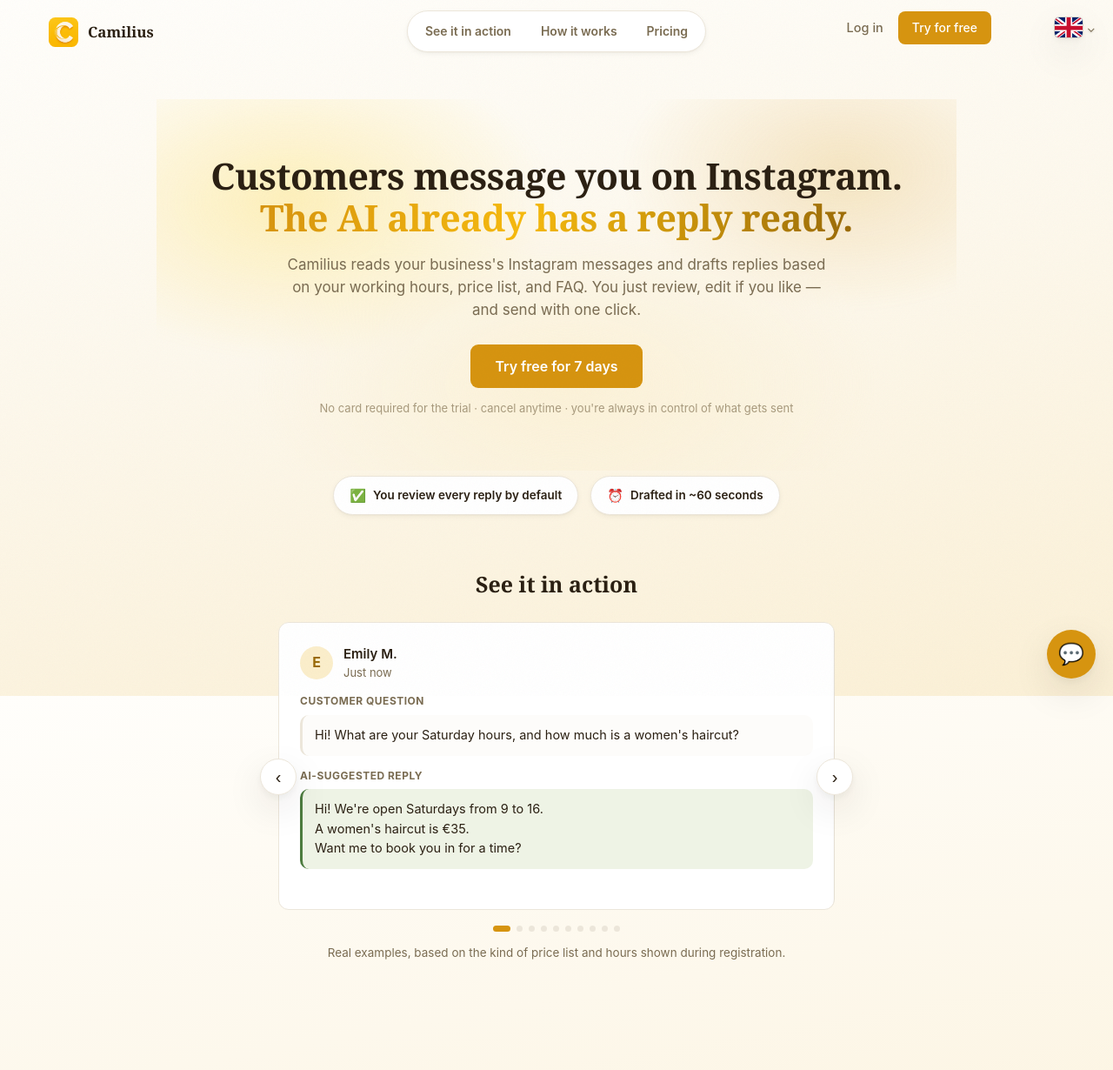
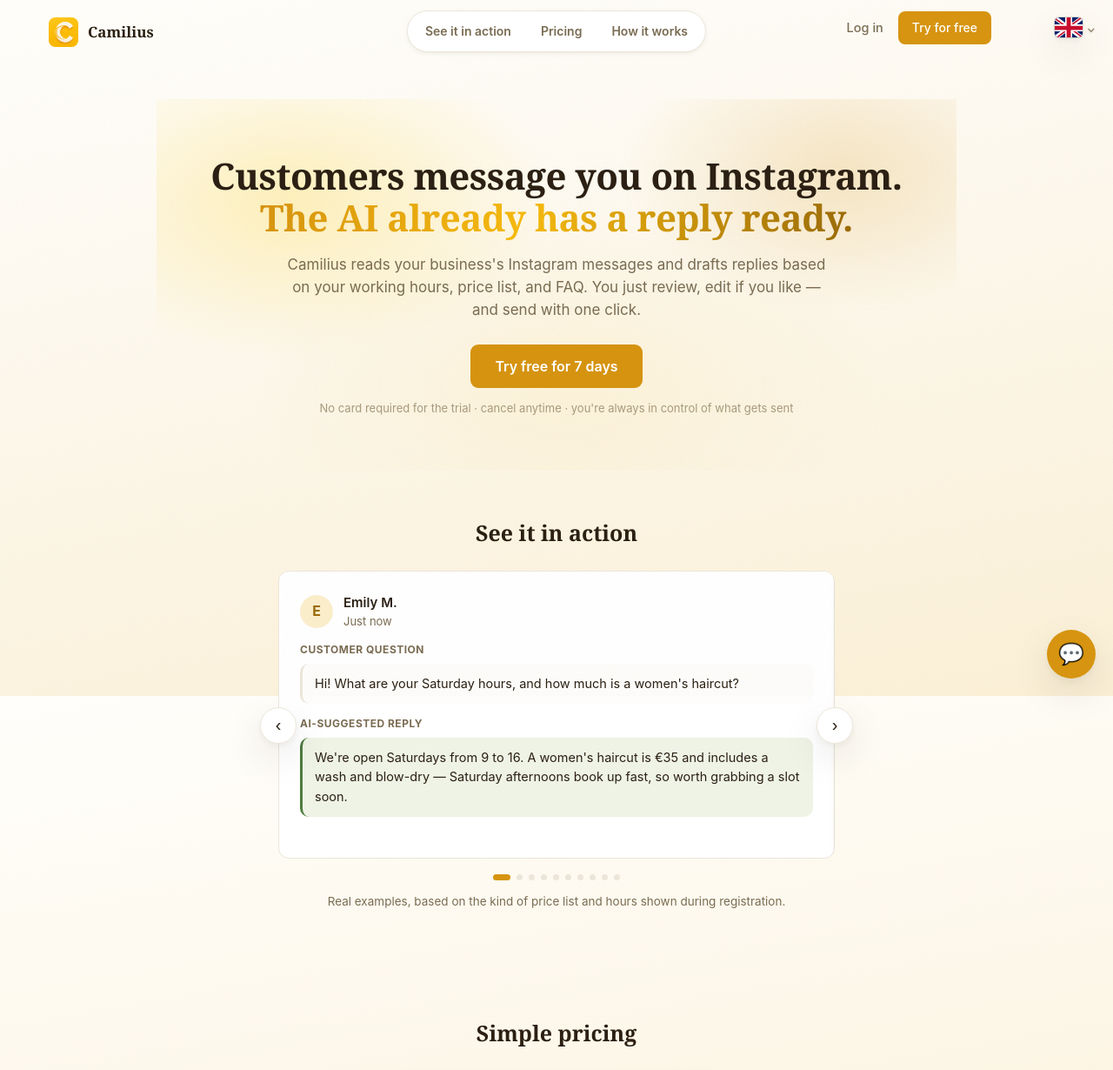
Before and after one commit to mihajlosavovic5-lab/camilius, a Flask app: page / in a window 1280 px wide. Shown: the top 1230 px of the page at 87% size. Run offline with Flask 3, Linux system fonts and the light colour scheme; data that the repository does not hold is empty; parts of the project's set-up code (start-up, migrations or seed data) failed here and were passed over; some libraries are stand-ins or nearby versions.

Commit message:
Remove trust-strip banner, reorder Pricing before How it works, rewrite example replies
- Removed the "You review every reply by default / Drafted in ~60 seconds"
  banner between the hero and the demo slider (and its now-unused CSS).
- Swapped the order of the Pricing and How it works sections (and their
  matching center-nav links) so Pricing follows the demo slider directly.
- Rewrote all 10 AI-suggested reply examples in the "See it in action"
  slider: they all leaned on the same "price + Want me to X?" template,
  which read as shallow/repetitive across the carousel. Each reply now adds
  a specific, business-relevant detail (a warranty, a policy, a caveat) and
  varies its closing instead of repeating the same CTA question, translated
  consistently across all 10 languages.

Co-Authored-By: Claude Sonnet 5 <noreply@anthropic.com>
Claude-Session: https://claude.ai/code/session_01Y6dg5QR7Xwm5WPdyzWHr1N

```diff
--- a/static/style.css
+++ b/static/style.css
@@ -1002,20 +1002,6 @@ html { scroll-behavior: smooth; }
 }
 @keyframes lp-caret-blink { 50% { opacity: 0; } }
 
-/* --- Trust strip --- */
-.lp-trust-strip {
-    display: flex; flex-wrap: wrap; justify-content: center; gap: 14px;
-    padding: 6px 0 8px;
-}
-.lp-trust-item {
-    display: flex; align-items: center; gap: 8px;
-    padding: 10px 18px; border-radius: 99px;
-    background: var(--surface); border: 1px solid var(--border);
-    font-size: 13.5px; font-weight: 600; color: var(--text);
-    box-shadow: var(--shadow);
-}
-.lp-trust-item .lp-trust-icon { color: var(--primary); font-size: 15px; }
-
 /* --- "See it in action" slider (Faza 6) - a single-active-card carousel of
    realistic example conversations, replacing the old one-example static card.
    Reuses .card/.conversation/.question/.reply as-is per slide; everything
--- a/templates/landing.html
+++ b/templates/landing.html
@@ -18,8 +18,8 @@
              section-title i18n keys instead of adding new translation entries. -->
         <nav class="lp-center-nav">
             <a href="#lp-examples" data-i18n="landing.slider.sectionTitle">See it in action</a>
+            {% if not beta_free_mode %}<a href="#lp-pricing" data-i18n="terms.pricing.heading">Pricing</a>{% endif %}
             <a href="#lp-how-it-works" data-i18n="landing.howItWorks.title">How it works</a>
-            {% if not beta_free_mode %}<a href="#lp-pricing" data-i18n="terms.pricing.heading">Pricing</a>{% endif %}
         </nav>
         <div class="nav-links">
             <a href="{{ url_for('login') }}" data-i18n="landing.nav.login">Log in</a>
@@ -49,14 +49,6 @@
         {% endif %}
     </section>
 
-    <!-- Trust strip -->
-    <section class="lp-reveal">
-        <div class="lp-trust-strip">
-            <span class="lp-trust-item"><span class="lp-trust-icon">&#9989;</span><span data-i18n="landing.trust.reviewed">You review every reply by default</span></span>
-            <span class="lp-trust-item"><span class="lp-trust-icon">&#9200;</span><span data-i18n="landing.trust.drafted">Drafted in ~60 seconds</span></span>
-        </div>
-    </section>
-
     <!-- Demo: a slider of realistic examples across different business types, so
          visitors see the reply quality before registering. Each slide's question/
          reply carries data-i18n (see static/site-i18n.js "landing.slider.*") so it
@@ -81,9 +73,7 @@
                         </div>
                         <div class="conversation-block">
                             <div class="conversation-label" data-i18n="landing.slider.aiReplyLabel">AI-suggested reply</div>
-                            <p class="reply" data-i18n="landing.slider.example1.reply">Hi! We're open Saturdays from 9 to 16.
-A women's haircut is &euro;35.
-Want me to book you in for a time?</p>
+                            <p class="reply" data-i18n="landing.slider.example1.reply">We're open Saturdays from 9 to 16. A women's haircut is &euro;35 and includes a wash and blow-dry &mdash; Saturday afternoons book up fast, so worth grabbing a slot soon.</p>
                         </div>
                     </div>
                     <div class="lp-slide card conversation">
@@ -100,7 +90,7 @@ Want me to book you in for a time?</p>
                         </div>
                         <div class="conversation-block">
                             <div class="conversation-label" data-i18n="landing.slider.aiReplyLabel">AI-suggested reply</div>
-                            <p class="reply" data-i18n="landing.slider.example2.reply">Yes, we offer teeth whitening for &euro;120. We recommend booking ahead so we can hold a slot for you &mdash; want me to check what's free this week?</p>
+                            <p class="reply" data-i18n="landing.slider.example2.reply">Teeth whitening is &euro;120 &mdash; we always book it ahead so we can set aside enough chair time, though a quick check-up can be a walk-in. I've got a slot free Thursday at 14:00 if that works?</p>
                         </div>
                     </div>
                     <div class="lp-slide card conversation">
@@ -117,7 +107,7 @@ Want me to book you in for a time?</p>
                         </div>
                         <div class="conversation-block">
                             <div class="conversation-label" data-i18n="landing.slider.aiReplyLabel">AI-suggested reply</div>
-                            <p class="reply" data-i18n="landing.slider.example3.reply">An iPhone 13 screen replacement is &euro;89, usually ready the same day if you drop it off before 2pm. Want to bring it in today?</p>
+                            <p class="reply" data-i18n="landing.slider.example3.reply">An iPhone 13 screen replacement is &euro;89 with a 6-month warranty on the part, usually ready same-day if dropped off before 14:00. If the frame's bent too, we'd check that separately first so there's no surprise on the price.</p>
                         </div>
                     </div>
                     <div class="lp-slide card conversation">
@@ -134,7 +124,7 @@ Want me to book you in for a time?</p>
                         </div>
                         <div class="conversation-block">
                             <div class="conversation-label" data-i18n="landing.slider.aiReplyLabel">AI-suggested reply</div>
-                            <p class="reply" data-i18n="landing.slider.example4.reply">Sorry to hear that! We have openings Wednesday and Thursday afternoon. A callout and inspection is &euro;25, and we'll quote any parts before starting. Which day works better?</p>
+                            <p class="reply" data-i18n="landing.slider.example4.reply">Sorry to hear that! We've got openings Wednesday and Thursday afternoon &mdash; a callout plus inspection is &euro;25, and if it needs a new washer or cartridge we'll quote that separately before touching anything.</p>
                         </div>
                     </div>
                     <div class="lp-slide card conversation">
@@ -151,8 +141,7 @@ Want me to book you in for a time?</p>
                         </div>
                         <div class="conversation-block">
                             <div class="conversation-label" data-i18n="landing.slider.aiReplyLabel">AI-suggested reply</div>
-                            <p class="reply" data-i18n="landing.slider.example5.reply">Check-in is from 15:00, check-out by 11:00.
-Yes, pets are welcome &mdash; just let us know in advance so we can prepare the space.</p>
+                            <p class="reply" data-i18n="landing.slider.example5.reply">Check-in is from 15:00, check-out by 11:00. Pets are welcome &mdash; just a small cleaning fee applies, and if you let us know ahead we'll leave extra towels out for them.</p>
                         </div>
                     </div>
                     <div class="lp-slide card conversation">
@@ -169,7 +158,7 @@ Yes, pets are welcome &mdash; just let us know in advance so we can prepare the
                         </div>
                         <div class="conversation-block">
                             <div class="conversation-label" data-i18n="landing.slider.aiReplyLabel">AI-suggested reply</div>
-                            <p class="reply" data-i18n="landing.slider.example6.reply">A one-hour strategy call is &euro;90. I can send you a booking link with my open slots for this week &mdash; want me to send it now?</p>
+                            <p class="reply" data-i18n="landing.slider.example6.reply">A one-hour strategy call is &euro;90 and includes a short written summary afterward. I've got a Tuesday or Thursday morning slot open this week if either suits you.</p>
                         </div>
                     </div>
                     <div class="lp-slide card conversation">
@@ -186,7 +175,7 @@ Yes, pets are welcome &mdash; just let us know in advance so we can prepare the
                         </div>
                         <div class="conversation-block">
                             <div class="conversation-label" data-i18n="landing.slider.aiReplyLabel">AI-suggested reply</div>
-                            <p class="reply" data-i18n="landing.slider.example7.reply">Yes, size M is in stock! Returns are accepted within 14 days with the tag still attached. Want me to hold one for you?</p>
+                            <p class="reply" data-i18n="landing.slider.example7.reply">Yes, the green midi is still in stock in M! Returns are free within 14 days as long as the tag's attached &mdash; just note altered pieces are final sale.</p>
                         </div>
                     </div>
                     <div class="lp-slide card conversation">
@@ -203,7 +192,7 @@ Yes, pets are welcome &mdash; just let us know in advance so we can prepare the
                         </div>
                         <div class="conversation-block">
                             <div class="conversation-label" data-i18n="landing.slider.aiReplyLabel">AI-suggested reply</div>
-                            <p class="reply" data-i18n="landing.slider.example8.reply">A gel manicure is &euro;28. We recommend booking a day ahead, especially for weekends &mdash; want me to check tomorrow's availability?</p>
+                            <p class="reply" data-i18n="landing.slider.example8.reply">A gel manicure is &euro;28 and takes about 45 minutes. Weekends book out a couple of days ahead, but weekdays we can usually fit you in same-day.</p>
                         </div>
                     </div>
                     <div class="lp-slide card conversation">
@@ -220,8 +209,7 @@ Yes, pets are welcome &mdash; just let us know in advance so we can prepare the
                         </div>
                         <div class="conversation-block">
                             <div class="conversation-label" data-i18n="landing.slider.aiReplyLabel">AI-suggested reply</div>
-                            <p class="reply" data-i18n="landing.slider.example9.reply">A monthly plan is &euro;80 for 8 sessions.
-Totally fine if you're just starting out &mdash; the first session is a light intro so we can build a plan around you.</p>
+                            <p class="reply" data-i18n="landing.slider.example9.reply">A monthly plan is &euro;80 for 8 sessions, and yes &mdash; plenty of our members start from zero. Your first session is a light assessment so the coach can build a plan around your actual level.</p>
                         </div>
                     </div>
                     <div class="lp-slide card conversation">
@@ -238,8 +226,7 @@ Totally fine if you're just starting out &mdash; the first session is a light in
                         </div>
                         <div class="conversation-block">
                             <div class="conversation-label" data-i18n="landing.slider.aiReplyLabel">AI-suggested reply</div>
-                            <p class="reply" data-i18n="landing.slider.example10.reply">September 12th is still open!
-The standard package includes 6 hours of coverage and 300+ edited photos. Want me to send the full package details?</p>
+                            <p class="reply" data-i18n="landing.slider.example10.reply">September 12th is still open! The standard package covers 6 hours of coverage and 300+ edited photos, plus a same-week sneak-peek gallery so you're not waiting months to see anything.</p>
                         </div>
                     </div>
                 </div>
@@ -249,6 +236,42 @@ The standard package includes 6 hours of coverage and 300+ edited photos. Want m
             <div class="lp-slider-dots" id="lp-slider-dots"></div>
         </div>
         <p style="text-align: center; color: var(--text-muted); font-size: 13.5px; margin-top: 14px;" class="lp-reveal" data-i18n="landing.slider.caption">Real examples, based on the kind of price list and hours shown during registration.</p>
+    </section>
+
+    {% if not beta_free_mode %}
+    <!-- Pricing - a teaser only; the real Starter/Pro breakdown with a Monthly/Yearly
+         toggle lives on /subscription (inside Settings once logged in) - see
+         subscription.html. -->
+    <section class="section lp-scroll-anchor" id="lp-pricing">
+        <h2 class="section-title lp-reveal" data-i18n="landing.pricing.title">Simple pricing</h2>
+        <div class="card price-card lp-card-hover lp-reveal">
+            <div class="price-row" style="justify-content: center;">
+                <span class="price-amount">&euro;29</span>
+                <span class="price-period" data-i18n="landing.pricing.period">/ month</span>
+            </div>
+            <span class="trial-info" data-i18n="landing.pricing.trialInfo">First 7 days free, no card required</span>
+            <ul class="benefits" style="text-align: left;">
+                <li><span class="checkmark">&#10003;</span> <span data-i18n="landing.pricing.benefit1">Up to 300 conversations per month</span></li>
+                <li><span class="checkmark">&#10003;</span> <span data-i18n="landing.pricing.benefit2">A Pro plan is also available, with AI appointment booking &amp; reminders, AI upsell, and a support assistant</span></li>
+                <li><span class="checkmark">&#10003;</span> <span data-i18n="landing.pricing.benefit3">Cancel anytime</span></li>
+            </ul>
+            <a href="{{ url_for('register') }}" class="button button-full" style="margin-top: 8px;" data-i18n="landing.pricing.cta">Start your free trial</a>
+        </div>
+    </section>
+    {% endif %}
+
+    <!-- Who it's for -->
+    <section class="section">
+        <h2 class="section-title lp-reveal" data-i18n="landing.whoFor.title">Built for every business that lives in its inbox</h2>
+        <p style="text-align: center; color: var(--text-muted); max-width: 560px; margin: -8px auto 24px;" class="lp-reveal" data-i18n="landing.whoFor.subtitle">Salons, clinics, repair shops, tradespeople, vacation rentals, consultants, boutiques &mdash; if customers reach you on Instagram, Camilius already speaks your business.</p>
+        <div class="card lp-card-hover lp-reveal" style="max-width: 640px; margin: 0 auto;">
+            <ul class="benefits">
+                <li><span class="checkmark">&#10003;</span> <span data-i18n="landing.whoFor.benefit1">Replies go out even when you're busy &mdash; customers don't wait for days</span></li>
+                <li><span class="checkmark">&#10003;</span> <span data-i18n="landing.whoFor.benefit2">AI remembers previous conversations with each customer</span></li>
+                <li><span class="checkmark">&#10003;</span> <span data-i18n="landing.whoFor.benefit3">Never makes up prices or appointment times &mdash; only uses the data you entered</span></li>
+                <li><span class="checkmark">&#10003;</span> <span data-i18n="landing.whoFor.benefit4">Works with your existing Instagram Business account, no need to change anything</span></li>
+            </ul>
+        </div>
     </section>
 
     <!-- How it works -->
@@ -272,42 +295,6 @@ The standard package includes 6 hours of coverage and 300+ edited photos. Want m
             </div>
         </div>
     </section>
-
-    <!-- Who it's for -->
-    <section class="section">
-        <h2 class="section-title lp-reveal" data-i18n="landing.whoFor.title">Built for every business that lives in its inbox</h2>
-        <p style="text-align: center; color: var(--text-muted); max-width: 560px; margin: -8px auto 24px;" class="lp-reveal" data-i18n="landing.whoFor.subtitle">Salons, clinics, repair shops, tradespeople, vacation rentals, consultants, boutiques &mdash; if customers reach you on Instagram, Camilius already speaks your business.</p>
-        <div class="card lp-card-hover lp-reveal" style="max-width: 640px; margin: 0 auto;">
-            <ul class="benefits">
-                <li><span class="checkmark">&#10003;</span> <span data-i18n="landing.whoFor.benefit1">Replies go out even when you're busy &mdash; customers don't wait for days</span></li>
-                <li><span class="checkmark">&#10003;</span> <span data-i18n="landing.whoFor.benefit2">AI remembers previous conversations with each customer</span></li>
-                <li><span class="checkmark">&#10003;</span> <span data-i18n="landing.whoFor.benefit3">Never makes up prices or appointment times &mdash; only uses the data you entered</span></li>
-                <li><span class="checkmark">&#10003;</span> <span data-i18n="landing.whoFor.benefit4">Works with your existing Instagram Business account, no need to change anything</span></li>
-            </ul>
-        </div>
-    </section>
-
-    {% if not beta_free_mode %}
-    <!-- Pricing - a teaser only; the real Starter/Pro breakdown with a Monthly/Yearly
-         toggle lives on /subscription (inside Settings once logged in) - see
-         subscription.html. -->
-    <section class="section lp-scroll-anchor" id="lp-pricing">
-        <h2 class="section-title lp-reveal" data-i18n="landing.pricing.title">Simple pricing</h2>
-        <div class="card price-card lp-card-hover lp-reveal">
-            <div class="price-row" style="justify-content: center;">
-                <span class="price-amount">&euro;29</span>
-                <span class="price-period" data-i18n="landing.pricing.period">/ month</span>
-            </div>
-            <span class="trial-info" data-i18n="landing.pricing.trialInfo">First 7 days free, no card required</span>
-            <ul class="benefits" style="text-align: left;">
-                <li><span class="checkmark">&#10003;</span> <span data-i18n="landing.pricing.benefit1">Up to 300 conversations per month</span></li>
-                <li><span class="checkmark">&#10003;</span> <span data-i18n="landing.pricing.benefit2">A Pro plan is also available, with AI appointment booking &amp; reminders, AI upsell, and a support assistant</span></li>
-                <li><span class="checkmark">&#10003;</span> <span data-i18n="landing.pricing.benefit3">Cancel anytime</span></li>
-            </ul>
-            <a href="{{ url_for('register') }}" class="button button-full" style="margin-top: 8px;" data-i18n="landing.pricing.cta">Start your free trial</a>
-        </div>
-    </section>
-    {% endif %}
 
     <!-- Footer -->
     <footer class="lp-footer">
```
Also changed, not shown: static/site-i18n.js.
